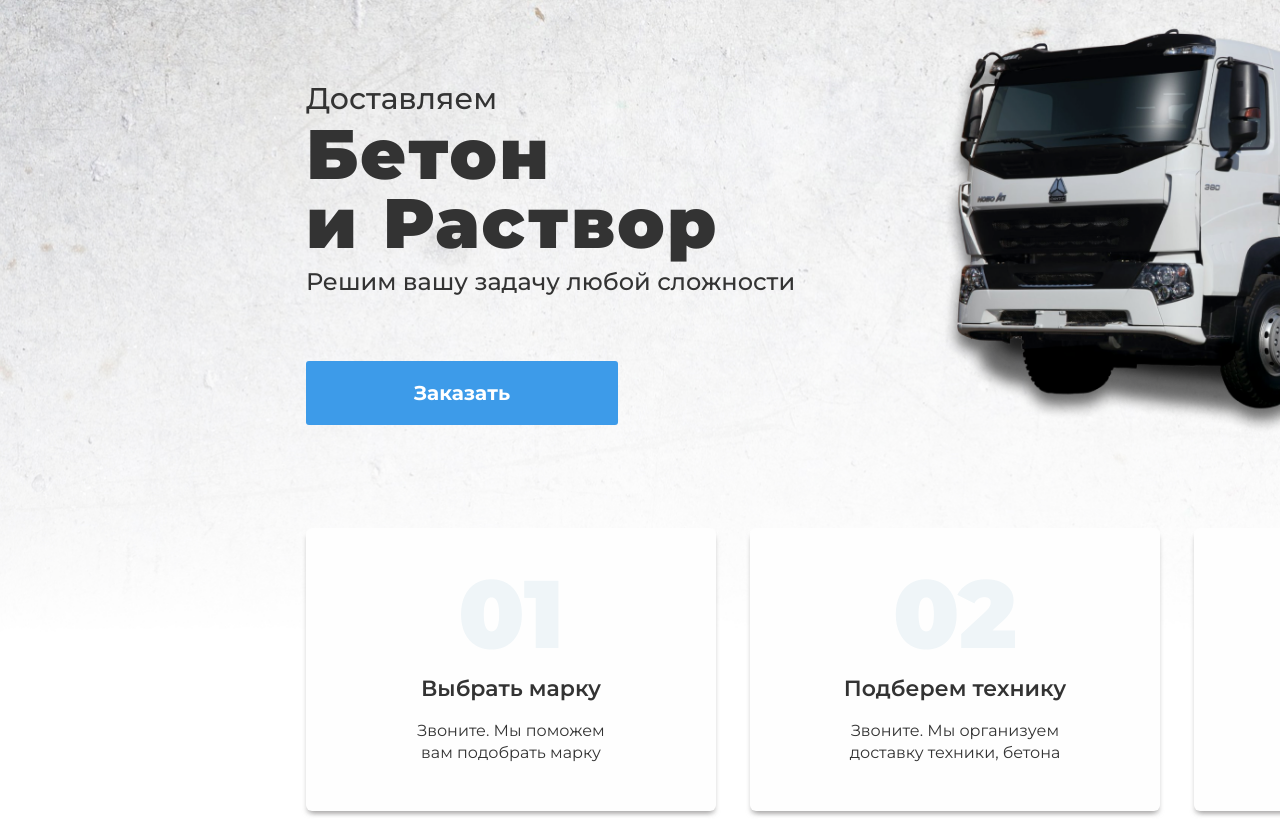
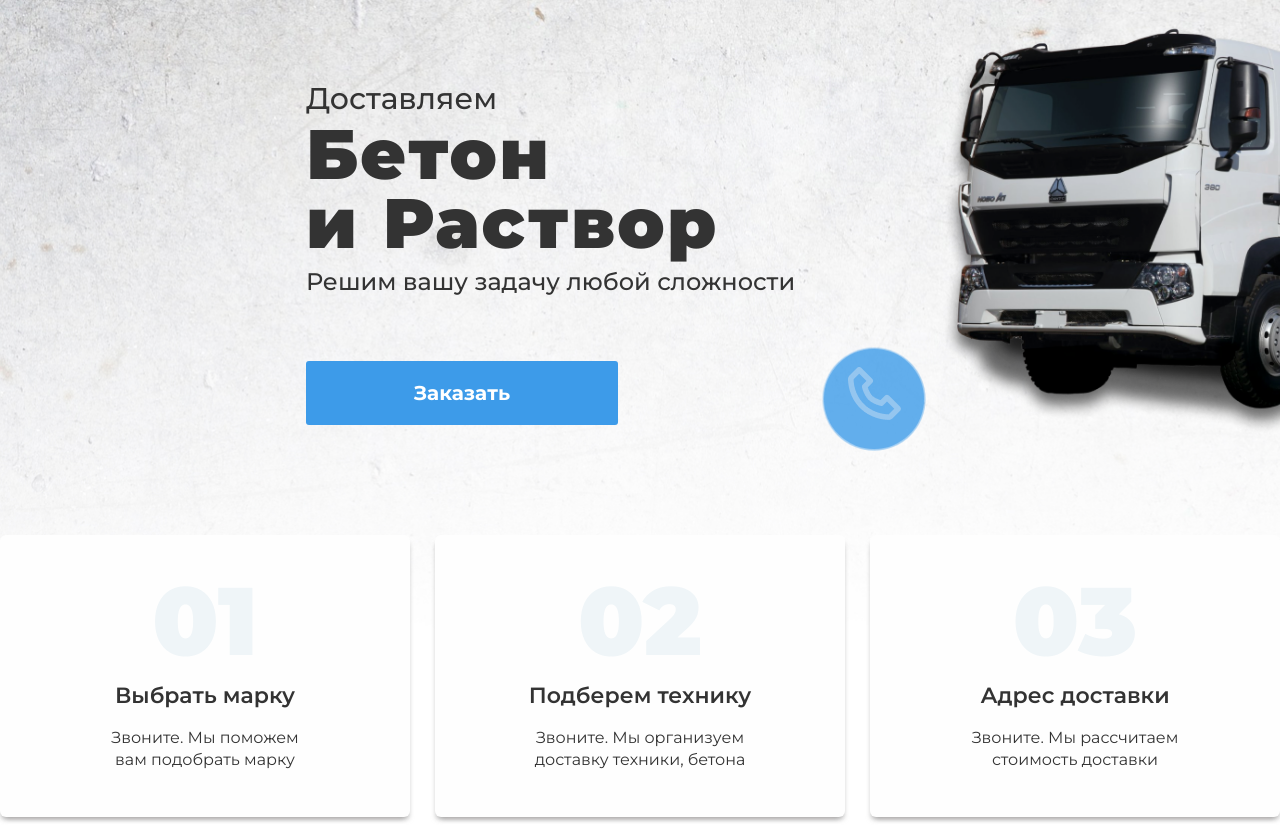
Before and after one commit to spadarynjaALINA/Betonmobil, a plain HTML site: page index.html in a window 1280 px wide. Shown: the part 123-952 px from the top of the page. Drawn offline with nearby package versions, Linux system fonts and the light colour scheme.

Commit message:
fix: formatting code

```diff
--- a/index.html
+++ b/index.html
@@ -7,7 +7,8 @@
     <link rel="preconnect" href="https://fonts.gstatic.com">
     <link rel="preconnect" href="https://fonts.gstatic.com">
     <link rel="preconnect" href="https://fonts.gstatic.com">
-    <link href="https://fonts.googleapis.com/css2?family=Montserrat:wght@400;500;600;700;900&display=swap" rel="stylesheet">
+    <link href="https://fonts.googleapis.com/css2?family=Montserrat:wght@400;500;600;700;900&display=swap"
+        rel="stylesheet">
     <link href="css/normalize.css" rel="stylesheet">
     <link rel="stylesheet" href="style.css">
     <title>Бетон и раствор</title>
@@ -15,7 +16,13 @@
 
 <body>
     <header class="header">
+
         <div class="header-wrapper">
+            <a href="tel:+74852436571">
+                <div class="pulsephone">
+                    <img class="ikonphone" src="img/Vector.png">
+                </div>
+            </a>
             <nav class="header-navigation">
                 <img id="logo-beton" src="img/Logo.png" alt="Логотип бетона и раствора">
                 <p class="header-phone, telephone"> <a href="tel:+74852436571"> +7(4852)43-65-71 </a></p>
@@ -117,11 +124,15 @@
                     </div>
                     <div class="delivery">
                         <h3>Доставка бетона и раствора:</h3>
-                        <p>Осуществляется автобетоносмесителями: 6 куб.м.; 8 куб.м.<br> Минимальная стоимость доставки по городу Ярославлю - 2400 руб.<br>Доставка по Ярославской области расчитывается отдельно.</p>
+                        <p>Осуществляется автобетоносмесителями: 6 куб.м.; 8 куб.м.<br> Минимальная стоимость доставки
+                            по городу Ярославлю - 2400 руб.<br>Доставка по Ярославской области расчитывается отдельно.
+                        </p>
                         <h3>Услуги автобеоносмесителя:</h3>
-                        <p>Автобетоносмеситель: 6 куб.м. - 1100 рублей в час.<br> Автобетоносмеситель: 8 куб.м. - 1400 рублей в час.</p>
+                        <p>Автобетоносмеситель: 6 куб.м. - 1100 рублей в час.<br> Автобетоносмеситель: 8 куб.м. - 1400
+                            рублей в час.</p>
                         <h3>Услуги бетононасоса:</h3>
-                        <p>Бетононасосы с разной высотой подачи: 15, 25, 36 метров.<br>Цены на услуги бетононасоса расчитываются индивидуально.</p>
+                        <p>Бетононасосы с разной высотой подачи: 15, 25, 36 метров.<br>Цены на услуги бетононасоса
+                            расчитываются индивидуально.</p>
                         <p>Звоните. Мы поможем вам выбрать марку, расчитать объем<br> и доставку.</p>
                         <span><a class="telephone" href="tel:+74852436571">+7 (4852) 43-65-71</a></span>
                         <div class="price-download">
@@ -137,11 +148,15 @@
                 <h2 class="working-h2">Условия работы</h2>
                 <div class="working-container">
                     <ol class="working-list">
-                        <li>Установка машины на площадку, ожидание<br>бетона, промывка после прокачки, сборка<br> и разборка бетоноводов считается временем<br> работы</li>
+                        <li>Установка машины на площадку, ожидание<br>бетона, промывка после прокачки, сборка<br> и
+                            разборка бетоноводов считается временем<br> работы</li>
                         <li>Наличие места слива и технологической<br> промывки обязательно</li>
-                        <li>Качество бетона и раствора должно<br> соответствовать ГОСТу 7473 - 2010<br> и ГОСТу 28013 - 98</li>
-                        <li>Время на прочистку автобетононасоса<br>и бетоноводов считается рабочим, если<br>забивание случилось по вине заказчика</li>
-                        <li>Выгрузка, сборка, разборка, промывка<br> и погрузка бетоноводов осуществляется<br>силами заказчика при использовании<br>дополнительных бетоноводов </li>
+                        <li>Качество бетона и раствора должно<br> соответствовать ГОСТу 7473 - 2010<br> и ГОСТу 28013 -
+                            98</li>
+                        <li>Время на прочистку автобетононасоса<br>и бетоноводов считается рабочим, если<br>забивание
+                            случилось по вине заказчика</li>
+                        <li>Выгрузка, сборка, разборка, промывка<br> и погрузка бетоноводов осуществляется<br>силами
+                            заказчика при использовании<br>дополнительных бетоноводов </li>
                     </ol>
                     <div class="working-image"><img src="img/working.jpg"></div>
                 </div>
@@ -154,14 +169,17 @@
             <div class="call-form ">
                 <div class="call-image">
                     <img src="img/backcall_2.jpg">
-                    <img class="image-1" src="img/backcall_1.png"></div>
+                    <img class="image-1" src="img/backcall_1.png">
+                </div>
                 <form class="back-call" action="#" method="POST">
-                    <p> <input class="call-back" id="call-name" type="text" name="name" value="" placeholder="Ваше имя"></p>
-                    <p><input class="call-back" id="call-phone" type="tel" name="phone" value="" placeholder="Телефон"></p>
+                    <p> <input class="call-back" id="call-name" type="text" name="name" value="" placeholder="Ваше имя">
+                    </p>
+                    <p><input class="call-back" id="call-phone" type="tel" name="phone" value="" placeholder="Телефон">
+                    </p>
                     <button class="call-me" type="submit">Перезвонить мне</button>
                     <div class="consent-form"> <label class="consent-checkbox">
-                     <input type="checkbox" name="consent">
-                     </span>Даю согласие на обработку данных</label>
+                            <input type="checkbox" name="consent">
+                            </span>Даю согласие на обработку данных</label>
                     </div>
                 </form>
             </div>
@@ -169,7 +187,8 @@
         <section id="partners" class="partners" Партнеры>
             <h2>Нас выбрали</h2>
             <div class="partners-logo">
-                <div><img src="img/Леруа.png" wight="424" height="195.47" left="307" top="4841.66" alt="Леруа Мерлен"></div>
+                <div><img src="img/Леруа.png" wight="424" height="195.47" left="307" top="4841.66" alt="Леруа Мерлен">
+                </div>
                 <img src="img/Пятёрочка.png" wight="424" height="195,47" alt="Пятёрочка">
                 <img src="img/ЯШЗ.png" wight="424" height="195.47" alt="Ярославский шинный завод">
                 <img src="img/ПСМ.png" wight="424" height="195.47" alt="Промышленные силовые машины">
@@ -196,9 +215,9 @@
             <div class="beton-info">
                 <img src="img/Logo.png" alt="logo">
                 <p><a href="">Политика <br>
-                 конфиденциальности</a></p>
+                        конфиденциальности</a></p>
                 <p><a href="">Соглашение на обработку<br>
-                  персональных данных</a></p>
+                        персональных данных</a></p>
             </div>
             <div>
                 <ul class="footer-nav">
@@ -227,10 +246,6 @@
         </div>
 
     </footer>
-    <a href="tel:+74852436571">
-        <div class="pulsephone">
-            <img class="ikonphone" src="img/Vector.png"></div>
-    </a>
 
 
 
--- a/style.css
+++ b/style.css
@@ -1,6 +1,6 @@
 html,
 body {
-    margin: 0;
+    margin: 0 auto;
     padding: 0;
     font-family: "Montserrat", "Arial", sans-serif;
     font-size: 16px;
@@ -8,14 +8,14 @@ body {
     line-height: 22px;
     color: #333333;
     background-color: #FFFFFF;
-    width: 1920px;
+    max-width: 1920px;
 }
 
 .header {
     margin-top: 0px;
     width: auto;
     height: 757.51px;
-    margin-bottom: 322px;
+    margin-bottom: 0;
     background: linear-gradient(360deg, #FFFFFF -0.06%, 100.66%);
     transform: matrix(1, 0, 0, 1, 0, 0);
     background-size: auto 757px;
@@ -66,7 +66,7 @@ h1 {
     margin-top: 0px;
     padding-top: 57px;
     margin-left: 306px;
-    margin-bottom: 322.45px;
+    margin-bottom: 100px;
     width: 1298px;
     display: flex;
     flex-direction: column;
@@ -146,10 +146,9 @@ h1 {
 }
 
 .container {
-    position: absolute;
-    width: 1298px;
+    width: 100%;
     height: 286.68px;
-    left: 306px;
+    margin: 0 auto;
     top: 651.32px;
 }
 
@@ -162,6 +161,12 @@ h1 {
     justify-content: space-between;
 }
 
+.steps {
+    position: relative;
+    top:-100px;
+    max-width:1300px;
+    margin:0 auto;
+}
 .step-item {
     width: 410px;
     height: 282.61px;
@@ -676,7 +681,7 @@ footer {
     position: fixed;
     top: 522px;
     right: 306px;
-    left: 1555px;
+    z-index: 1;
     transform: translate(-50%, -50%);
     background: #3D9BE9;
     border-radius: 50%;
```
